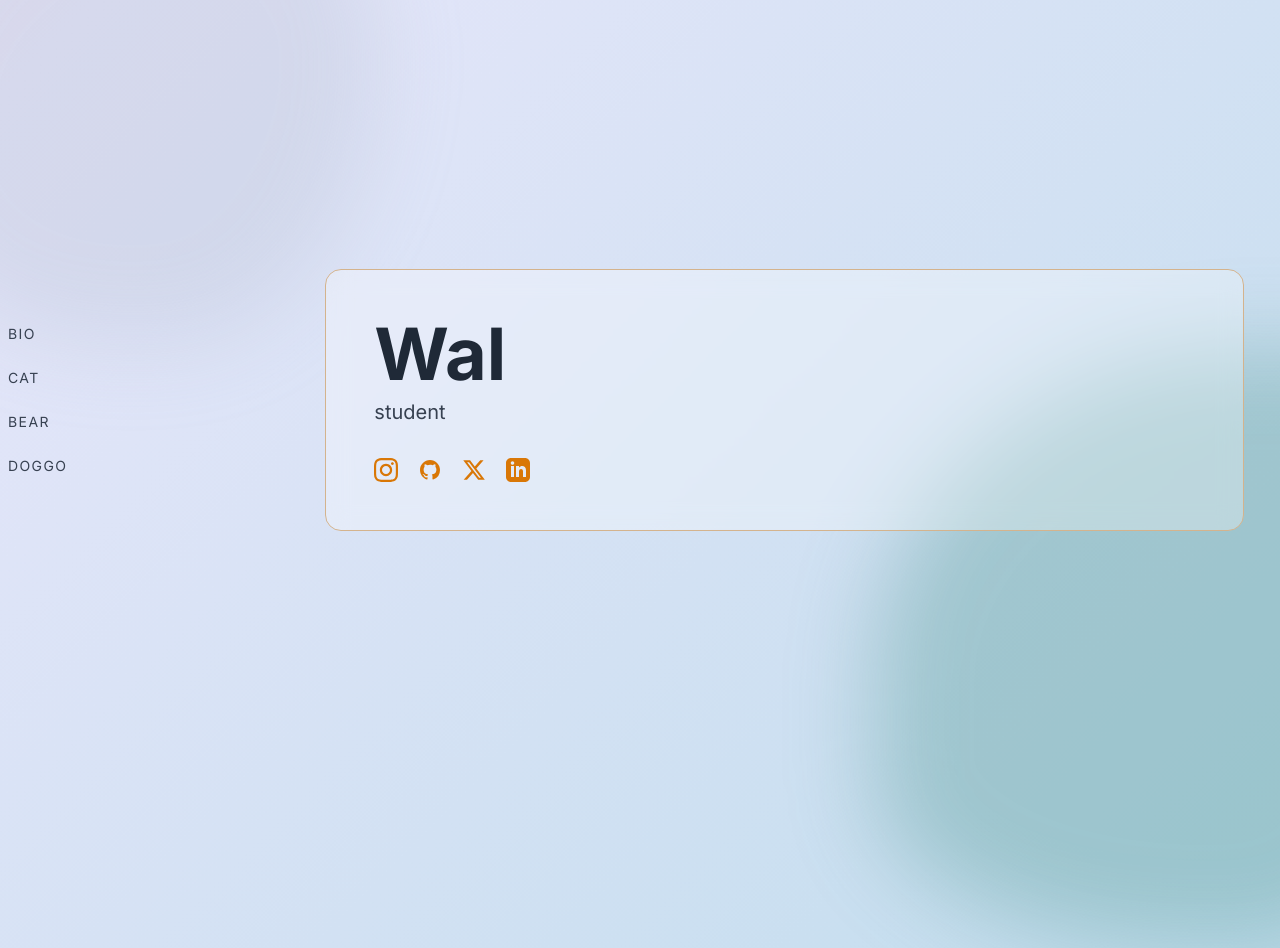
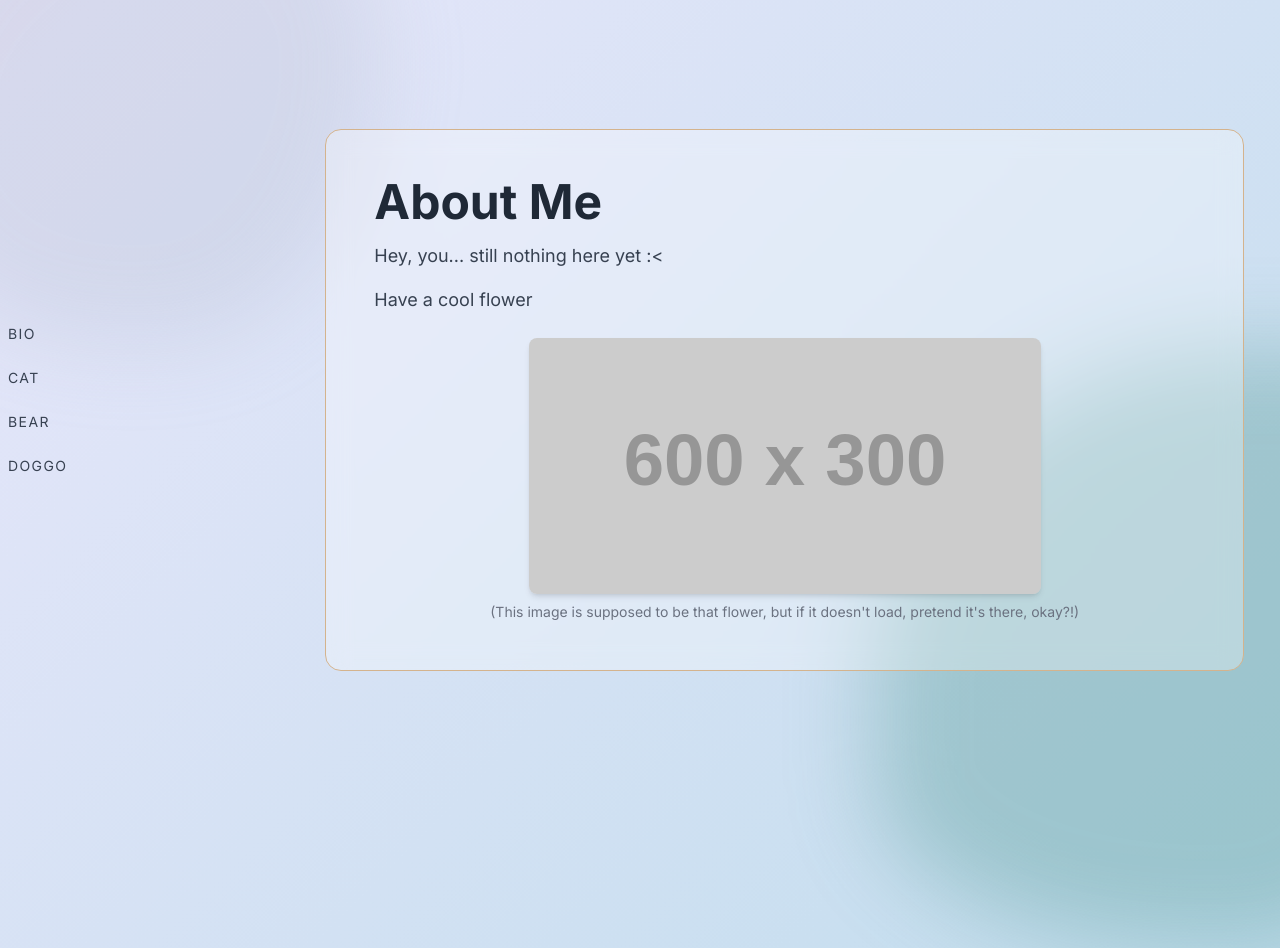
Before and after one commit to Maxylium/Maxylium.github.io, a plain HTML site: page index.html in a window 1280 px wide. Both pictures are taken after a click on the link "BIO". Shown: the top 948 px of the page. Drawn offline with nearby package versions, Linux system fonts and the light colour scheme.

Commit message:
Update index.html

```diff
--- a/index.html
+++ b/index.html
@@ -80,7 +80,7 @@
       <div class="blob blob-2"></div>
     </div>
 
-    <!-- flex container shifted a bit left with padding tweaks -->
+    <!-- main flex container that holds the nav and content sections -->
     <div
       class="relative min-h-screen flex flex-col md:flex-row items-center justify-center p-4 md:pl-2 z-10"
     >
@@ -90,10 +90,10 @@
         <div
           class="container mx-auto flex flex-row md:flex-col space-x-6 md:space-x-0 md:space-y-6 text-sm font-normal tracking-widest text-gray-700 uppercase"
         >
-          <a href="#" class="nav-link">Bio</a>
-          <a href="https://cataas.com/cat" class="nav-link" target="_blank">Cat</a>
-          <a href="https://placebear.com/600/700" class="nav-link" target="_blank">Bear</a>
-          <a href="https://place.dog/700/600" class="nav-link" target="_blank">Doggo</a>
+          <a href="#" class="nav-link" id="bio-nav-link">Bio</a>
+          <a href="https://cataas.com/cat" class="nav-link" id="cat-nav-link" target="_blank">Cat</a>
+          <a href="https://placebear.com/600/700" class="nav-link" id="bear-nav-link" target="_blank">Bear</a>
+          <a href="https://place.dog/700/600" class="nav-link" id="doggo-nav-link" target="_blank">Doggo</a>
         </div>
       </nav>
 
@@ -101,6 +101,8 @@
         class="w-full max-w-5xl md:w-3/4 bg-white/30 backdrop-blur-md rounded-2xl border border-[#d4b38d] p-8 md:p-12 relative"
         style="transform: translateX(-20px);"
       >
+        <!-- Intro Section - Initially visible -->
+        <div id="intro-section">
             <div class="mb-8">
                 <h1 class="text-5xl md:text-7xl font-bold text-gray-800">Wal</h1>
                 <p class="text-lg md:text-xl text-gray-700 mt-2">student</p>
@@ -121,7 +123,7 @@
                     <g>
                         <g id="__id0_sd5b1nkfnl">
                         <path
-                    d="M228.1,41.1c60.9,0,68.1,0.2,92.2,1.3c22.2,1,34.3,4.7,42.4,7.9c10.6,4.1,18.2,9.1,26.2,17.1 c8,8,12.9,15.6,17.1,26.2c3.1,8,6.8,20.1,7.9,42.4c1.1,24.1,1.3,31.3,1.3,92.2c0,60.9-0.2,68.1-1.3,92.2c-1,22.2-4.7,34.3-7.9,42.4 c-4.1,10.6-9.1,18.2-17.1,26.2c-8,8-15.6,12.9-26.2,17.1c-8,3.1-20.1,6.8-42.4,7.9c-24.1,1.1-31.3,1.3-92.2,1.3 c-60.9,0-68.1-0.2-92.2-1.3c-22.2-1-34.3-4.7-42.4-7.9c-10.6-4.1-18.2-9.1-26.2-17.1c-8-8-12.9-15.6-17.1-26.2 c-3.1-8-6.8-20.1-7.9-42.4c-1.1-24.1-1.3-31.3-1.3-92.2c0-60.9,0.2-68.1,1.3-92.2c1-22.2,4.7-34.3,7.9-42.4 c4.1-10.6,9.1-18.2,17.1-26.2c8-8,15.6-12.9,26.2-17.1c8-3.1,20.1-6.8,42.4-7.9C160,41.3,167.2,41.1,228.1,41.1 M228.1,0 c-62,0-69.7,0.3-94.1,1.4c-24.3,1.1-40.9,5-55.4,10.6c-15,5.8-27.7,13.6-40.4,26.3C25.6,51,17.8,63.7,12,78.7 c-5.6,14.5-9.5,31.1-10.6,55.4C0.3,158.4,0,166.2,0,228.1c0,62,0.3,69.7,1.4,94.1c1.1,24.3,5,40.9,10.6,55.4 c5.8,15,13.6,27.7,26.3,40.4c12.7,12.7,25.4,20.5,40.4,26.3c14.5,5.6,31.1,9.5,55.4,10.6c24.3,1.1,32.1,1.4,94.1,1.4 c62,0,69.7-0.3,94.1-1.4c24.3-1.1,40.9-5,55.4-10.6c15-5.8,27.7-13.6,40.4-26.3c12.7-12.7,20.5-25.4,26.3-40.4 c5.6-14.5,9.5-31.1,10.6-55.4c1.1-24.3,1.4-32.1,1.4-94.1c0-62-0.3-69.7-1.4-94.1c-1.1-24.3-5-40.9-10.6-55.4 c-5.8-15-13.6-27.7-26.3-40.4c-12.7-12.7-25.4-20.5-40.4-26.3c-14.5-5.6-31.1-9.5-55.4-10.6C297.9,0.3,290.1,0,228.1,0"
+                            d="M228.1,41.1c60.9,0,68.1,0.2,92.2,1.3c22.2,1,34.3,4.7,42.4,7.9c10.6,4.1,18.2,9.1,26.2,17.1 c8,8,12.9,15.6,17.1,26.2c3.1,8,6.8,20.1,7.9,42.4c1.1,24.1,1.3,31.3,1.3,92.2c0,60.9-0.2,68.1-1.3,92.2c-1,22.2-4.7,34.3-7.9,42.4 c-4.1,10.6-9.1,18.2-17.1,26.2c-8,8-15.6,12.9-26.2,17.1c-8,3.1-20.1,6.8-42.4,7.9c-24.1,1.1-31.3,1.3-92.2,1.3 c-60.9,0-68.1-0.2-92.2-1.3c-22.2-1-34.3-4.7-42.4-7.9c-10.6-4.1-18.2-9.1-26.2-17.1c-8-8-12.9-15.6-17.1-26.2 c-3.1-8-6.8-20.1-7.9-42.4c-1.1-24.1-1.3-31.3-1.3-92.2c0-60.9,0.2-68.1,1.3-92.2c1-22.2,4.7-34.3,7.9-42.4 c4.1-10.6,9.1,18.2,17.1-26.2c8-8,15.6-12.9,26.2-17.1c8-3.1,20.1-6.8,42.4-7.9C160,41.3,167.2,41.1,228.1,41.1 M228.1,0 c-62,0-69.7,0.3-94.1,1.4c-24.3,1.1-40.9,5-55.4,10.6c-15,5.8-27.7,13.6-40.4,26.3C25.6,51,17.8,63.7,12,78.7 c-5.6,14.5-9.5,31.1-10.6,55.4C0.3,158.4,0,166.2,0,228.1c0,62,0.3,69.7,1.4,94.1c1.1,24.3,5,40.9,10.6,55.4 c5.8,15,13.6,27.7,26.3,40.4c12.7,12.7,25.4,20.5,40.4,26.3c14.5,5.6,31.1,9.5,55.4,10.6c24.3,1.1,32.1,1.4,94.1,1.4 c62,0,69.7-0.3,94.1-1.4c24.3-1.1,40.9-5,55.4-10.6c15-5.8,27.7-13.6,40.4-26.3c12.7-12.7,20.5-25.4,26.3-40.4 c5.6-14.5,9.5-31.1,10.6-55.4c1.1-24.3,1.4-32.1,1.4-94.1c0-62-0.3-69.7-1.4-94.1c-1.1-24.3-5-40.9-10.6-55.4 c-5.8-15-13.6-27.7-26.3-40.4c-12.7-12.7-25.4-20.5-40.4-26.3c-14.5-5.6-31.1-9.5-55.4-10.6C297.9,0.3,290.1,0,228.1,0"
                         />
                         </g>
                         <g id="__id1_sd5b1nkfnl">
@@ -181,7 +183,61 @@
                     </svg>
                 </a>
             </div>
+        </div>
+
+        <!-- Bio Section - Initially hidden -->
+        <div id="bio-section" class="hidden">
+            <h2 class="text-4xl md:text-5xl font-bold text-gray-800 mb-4">About Me</h2>
+            <p class="text-lg text-gray-700 mb-4">
+                Hey, you... still nothing here yet :<
+            </p>
+            <p class="text-lg text-gray-700 mb-4">
+                Have a cool flower
+            </p>
+            <img src="https://placehold.co/600x300/e6e6fa/4a5568?text=Cool+Flower+Here" onerror="this.src='flower.jpg'" alt="A cool flower image" class="rounded-lg mt-6 shadow-md w-full max-w-lg mx-auto" />
+            <p class="text-sm text-gray-500 mt-2 text-center">
+                (This image is supposed to be that flower, but if it doesn't load, pretend it's there, okay?!)
+            </p>
+        </div>
       </main>
     </div>
+
+    <script>
+        document.addEventListener('DOMContentLoaded', function() {
+            const bioNavLink = document.getElementById('bio-nav-link');
+            const catNavLink = document.getElementById('cat-nav-link');
+            const bearNavLink = document.getElementById('bear-nav-link');
+            const doggoNavLink = document.getElementById('doggo-nav-link');
+
+            const introSection = document.getElementById('intro-section');
+            const bioSection = document.getElementById('bio-section');
+
+            // Function to show a specific section and hide others
+            function showSection(sectionToShow) {
+                introSection.classList.add('hidden');
+                bioSection.classList.add('hidden');
+
+                sectionToShow.classList.remove('hidden');
+            }
+
+            // Event listener for the Bio link
+            bioNavLink.addEventListener('click', function(event) {
+                event.preventDefault(); // Stop the default link behavior
+                showSection(bioSection);
+            });
+
+            // For other links, currently just show the intro section as a fallback, but open new tab for external links
+            catNavLink.addEventListener('click', function(event) {
+                // For external links, prevent default only if you want to control opening in same tab.
+                // Since target="_blank" is used, default behavior is fine.
+            });
+            bearNavLink.addEventListener('click', function(event) {
+                // For external links, prevent default only if you want to control opening in same tab.
+            });
+            doggoNavLink.addEventListener('click', function(event) {
+                // For external links, prevent default only if you want to control opening in same tab.
+            });
+        });
+    </script>
   </body>
 </html>
```
Lines whose indentation alone changed are shown as unchanged.
